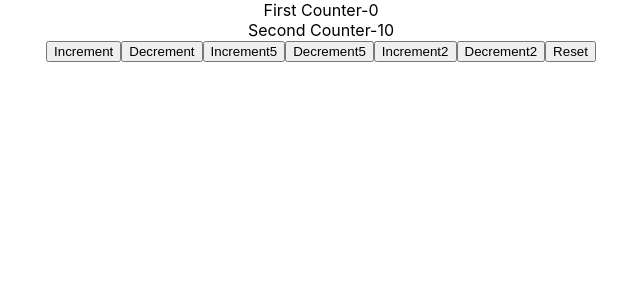
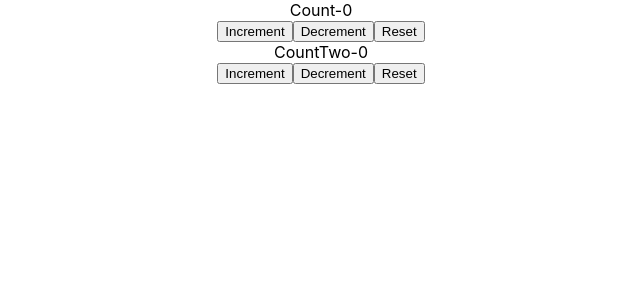
Before and after one commit to gayathri3636/reacthooks, a React (Create React App) app: page / in a window 1280 px wide. Shown: the top 300 px of the page, without its empty margins (319-959 px from the left). Built offline with nearby package versions, Linux system fonts and the light colour scheme.

Commit message:
multipleusereducers

```diff
--- a/src/App.js
+++ b/src/App.js
@@ -1,11 +1,11 @@
 import './App.css';
 import React from 'react';
-import CounterTwo from './components/useReducer/CounterTwo';
+import CounterThree from './components/useReducer/CounterThree';
 
 function App() {
   return (
     <div className="App">
-      <CounterTwo/>
+      <CounterThree/>
     </div>
   );
 }
--- /dev/null
+++ b/src/components/useReducer/CounterThree.js
@@ -0,0 +1,34 @@
+import React,{useReducer} from 'react'
+const initialState = 0;
+const reducer = (state, action) => {
+    switch(action){
+        case 'increment':
+            return state+1;
+        case 'decrement':
+            return state-1;
+        case 'reset':
+            return initialState
+        default:
+            return state;
+    }
+}
+function CounterThree() {
+    const [count, dispatch] = useReducer(reducer, initialState)
+    const [countTwo, dispatchTwo] = useReducer(reducer, initialState)
+    return (
+        <div>
+            <div>Count-{count}</div>
+            <button onClick={()=>dispatch('increment')}>Increment</button>
+            <button onClick={()=>dispatch('decrement')}>Decrement</button>
+            <button onClick={()=>dispatch('reset')}>Reset</button>
+            <div>
+                <div>CountTwo-{countTwo}</div>
+                <button onClick={()=>dispatchTwo('increment')}>Increment</button>
+                <button onClick={()=>dispatchTwo('decrement')}>Decrement</button>
+                <button onClick={()=>dispatchTwo('reset')}>Reset</button>
+            </div>
+        </div>
+    )
+}
+
+export default CounterThree
```
Also changed, not shown: 1 other file (tests, documents, lock files or other folders).
